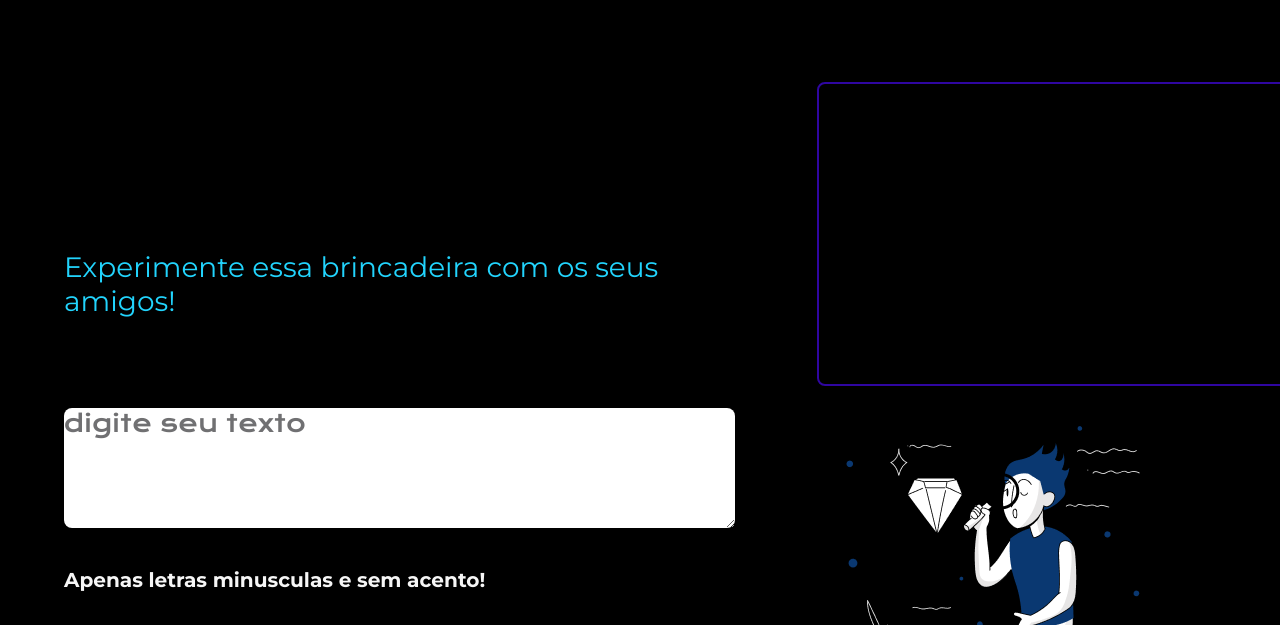
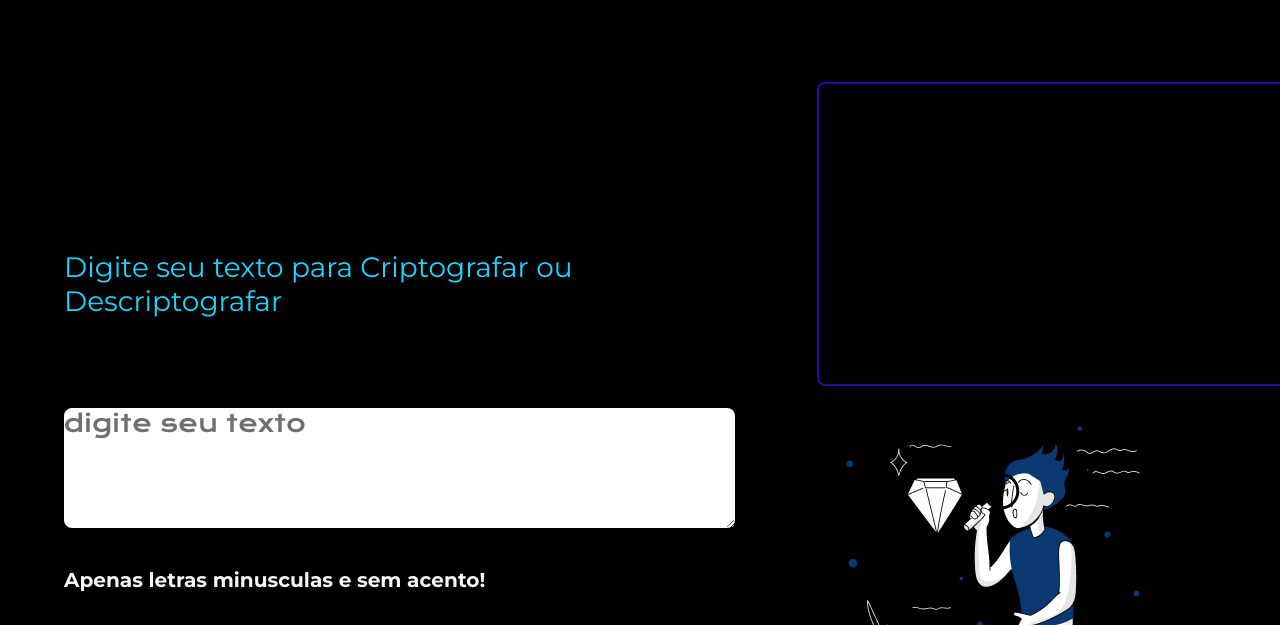
Before and after one commit to Marianasouzarj/Challenge-Encriptador, a plain HTML site: page index.html in a window 1280 px wide. Shown: the part 175-800 px from the top of the page. Drawn offline with nearby package versions, Linux system fonts and the light colour scheme.

Commit message:
alteração texto

```diff
--- a/index.html
+++ b/index.html
@@ -18,7 +18,7 @@
     <main class="apresentacao">
 
         <section class="apresentacao__conteudo">
-            <p class="apresentacao__conteudo__texto">Experimente essa brincadeira com os seus amigos!</p>
+            <p class="apresentacao__conteudo__texto">Digite seu texto para Criptografar ou Descriptografar</p>
             <textarea class="apresentacao__conteudo__textarea" cols="41" rows="4" placeholder="Digite seu texto"></textarea>
 
             <div class="apresentacao__conteudo__informacao">
```
